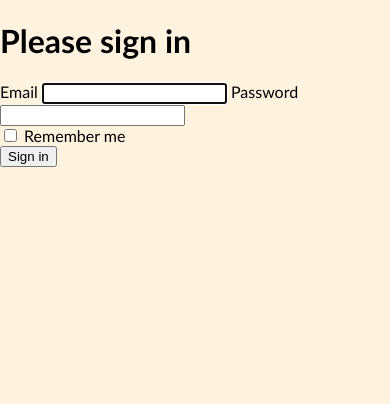
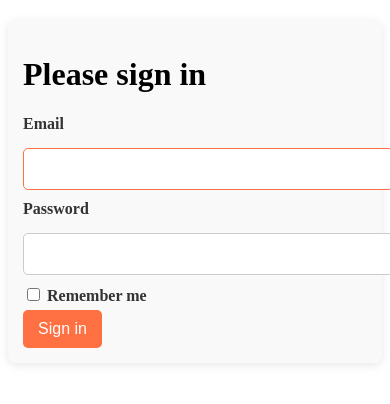
Before and after one commit to 3thernityDev/LudoTeam, a Symfony app: template templates/security/login.html.twig in a window 390 px wide. Shown: the top 404 px of the page. Run offline with Twig, Linux system fonts and the light colour scheme; the template is opened without the code that fills it, so the values that code supplies are empty; some libraries are stand-ins or nearby versions.

Commit message:
[EDIT/ADD] Minor change

```diff
--- /dev/null
+++ b/public/styles/form/form.css
@@ -0,0 +1,100 @@
+/* General Form Styling */
+form {
+    background-color: #f9f9f9;
+    padding: 20px;
+    border-radius: 8px;
+    box-shadow: 0 2px 10px rgba(0, 0, 0, 0.1);
+    margin: 20px 0;
+    max-width: 600px;
+    margin-left: auto;
+    margin-right: auto;
+}
+
+/* Style for input fields and textareas */
+input[type="text"],
+input[type="email"],
+input[type="password"],
+textarea {
+    width: 100%;
+    padding: 12px;
+    margin: 10px 0;
+    border: 1px solid #ccc;
+    border-radius: 5px;
+    font-size: 16px;
+    background-color: #fff;
+    transition: border-color 0.3s ease;
+}
+
+/* Focus effect on input fields and textareas */
+input[type="text"]:focus,
+input[type="email"]:focus,
+input[type="password"]:focus,
+textarea:focus {
+    border-color: #ff7043;
+    outline: none;
+}
+
+/* Style for labels */
+label {
+    font-size: 16px;
+    font-weight: bold;
+    color: #333;
+    display: block;
+    margin-bottom: 5px;
+}
+
+/* Style for buttons */
+button {
+    background-color: #ff7043;
+    color: white;
+    padding: 12px 20px;
+    border: none;
+    border-radius: 5px;
+    cursor: pointer;
+    font-size: 16px;
+    transition: background-color 0.3s ease;
+}
+
+button:hover {
+    background-color: #ff5722;
+}
+
+/* Error messages */
+.form-error {
+    color: #e53935;
+    font-size: 14px;
+    margin-top: 5px;
+}
+
+/* Success messages */
+.form-success {
+    color: #43a047;
+    font-size: 14px;
+    margin-top: 5px;
+}
+
+/* Style for the form container */
+.form-container {
+    width: 100%;
+    display: flex;
+    flex-direction: column;
+    justify-content: center;
+}
+
+/* Responsive styling for small screens */
+@media (max-width: 600px) {
+    form {
+        padding: 15px;
+    }
+
+    input[type="text"],
+    input[type="email"],
+    input[type="password"],
+    textarea {
+        font-size: 14px;
+    }
+
+    button {
+        padding: 10px 15px;
+    }
+}
--- a/templates/security/login.html.twig
+++ b/templates/security/login.html.twig
@@ -1,37 +1,53 @@
-{% extends 'base.html.twig' %}
-
-{% block title %}Log in!{% endblock %}
-
-{% block body %}
+{% extends 'base.html.twig' %} {% block title %}Log in!{% endblock %} {% block
+stylesheets %}
+<link rel="stylesheet" href="{{ asset('styles/form/form.css') }}" />
+{% endblock %} {% block body %}
 <form method="post">
     {% if error %}
-        <div class="alert alert-danger">{{ error.messageKey|trans(error.messageData, 'security') }}</div>
-    {% endif %}
-
-    {% if app.user %}
-        <div class="mb-3">
-            You are logged in as {{ app.user.userIdentifier }}, <a href="{{ path('app_logout') }}">Logout</a>
-        </div>
+    <div class="alert alert-danger">
+        {{ error.messageKey|trans(error.messageData, 'security') }}
+    </div>
+    {% endif %} {% if app.user %}
+    <div class="mb-3">
+        You are logged in as {{ app.user.userIdentifier }},
+        <a href="{{ path('app_logout') }}">Logout</a>
+    </div>
     {% endif %}
 
     <h1 class="h3 mb-3 font-weight-normal">Please sign in</h1>
     <label for="inputEmail">Email</label>
-    <input type="email" value="{{ last_username }}" name="email" id="inputEmail" class="form-control" autocomplete="email" required autofocus>
+    <input
+        type="email"
+        value="{{ last_username }}"
+        name="email"
+        id="inputEmail"
+        class="form-control"
+        autocomplete="email"
+        required
+        autofocus
+    />
     <label for="inputPassword">Password</label>
-    <input type="password" name="password" id="inputPassword" class="form-control" autocomplete="current-password" required>
+    <input
+        type="password"
+        name="password"
+        id="inputPassword"
+        class="form-control"
+        autocomplete="current-password"
+        required
+    />
 
-    <input type="hidden" name="_csrf_token"
-           value="{{ csrf_token('authenticate') }}"
-    >
+    <input
+        type="hidden"
+        name="_csrf_token"
+        value="{{ csrf_token('authenticate') }}"
+    />
 
     <div class="checkbox mb-3">
         <label>
-            <input type="checkbox" name="_remember_me"> Remember me
+            <input type="checkbox" name="_remember_me" /> Remember me
         </label>
     </div>
 
-    <button class="btn btn-lg btn-primary" type="submit">
-        Sign in
-    </button>
+    <button class="btn btn-lg btn-primary" type="submit">Sign in</button>
 </form>
 {% endblock %}
```
Also changed, not shown: templates/registration/register.html.twig (+9 -8 lines).
